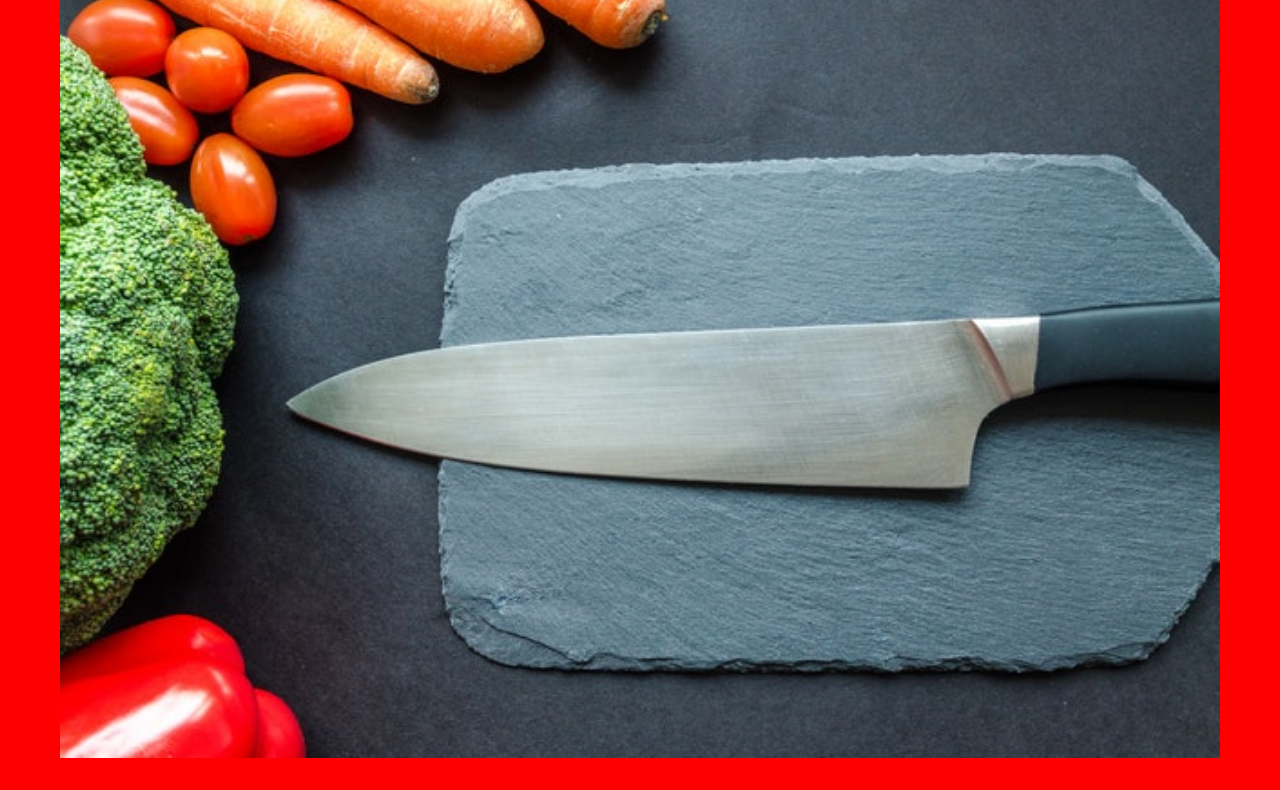
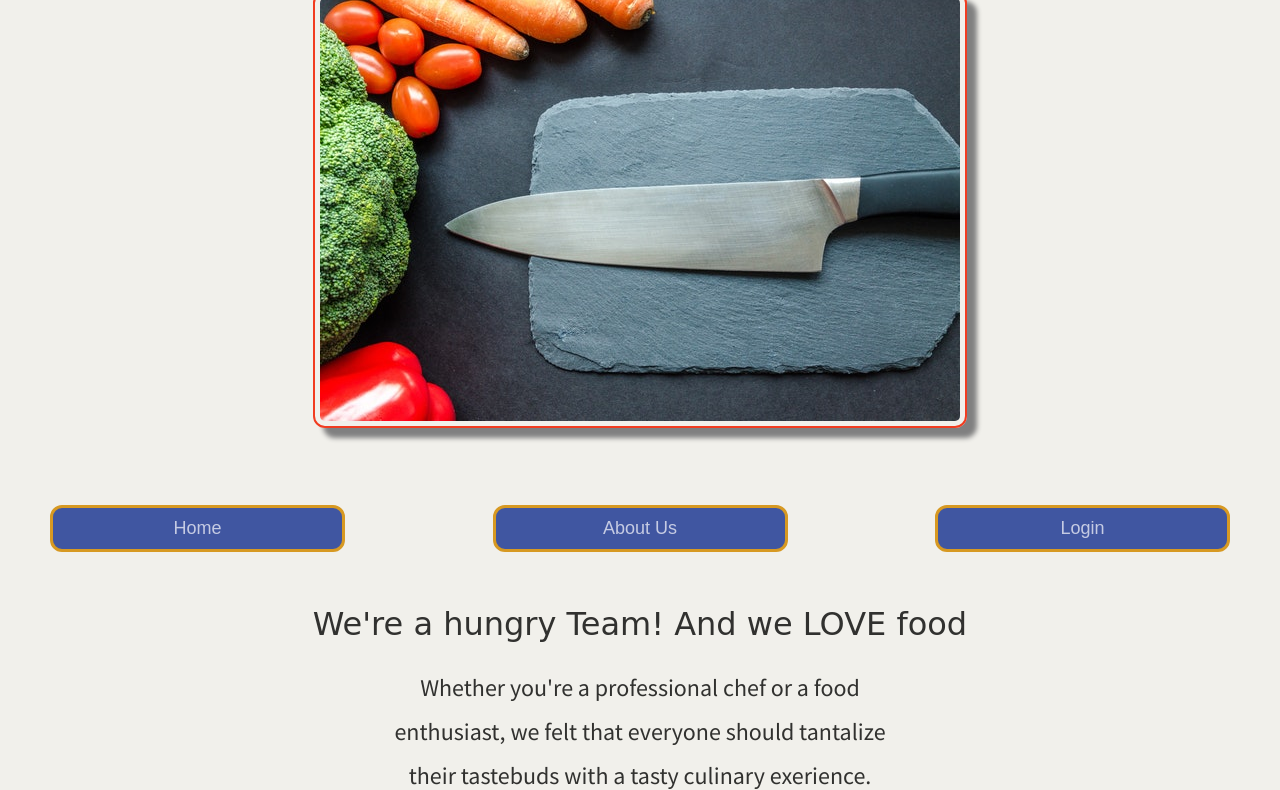
Before and after one commit to Cefolio/marketing, a plain HTML site: page about.html in a window 1280 px wide. Shown: the part 121-911 px from the top of the page. Drawn offline with nearby package versions, Linux system fonts and the light colour scheme; files that its build step writes are made by us from their sources; a web font is replaced by a local one.

Commit message:
added styling to header

```diff
--- a/less/header.less
+++ b/less/header.less
@@ -1,10 +1,13 @@
 .about-header {
   padding: 60px;
   text-align: center;
-  background-color: red;
 
   .about-img {
-    width: 100%;
+    max-width: 100%;
     height: auto;
+    border-radius: 12px;
+    border: 2px solid #f13c20;
+    padding: 5px;
+    box-shadow: 10px 10px 5px grey;
   }
 }
```
